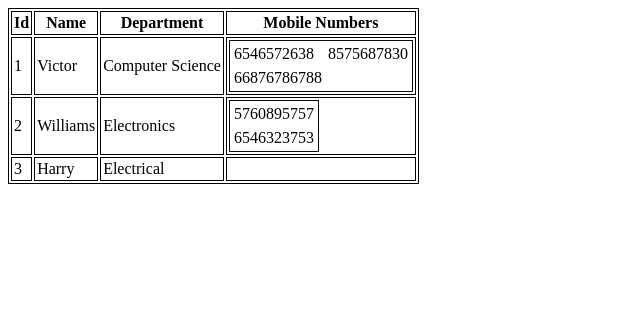
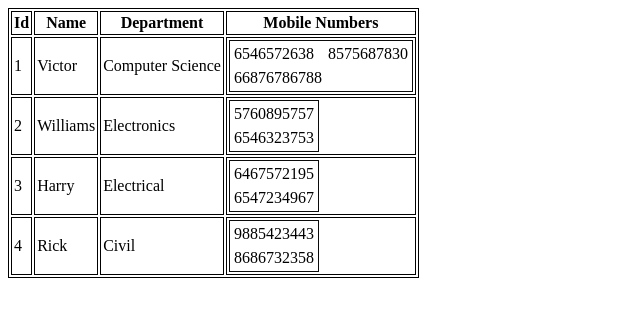
Before and after one commit to ikavvii/lab, a plain HTML site: page web-technologies/html/employee-contact-table.html in a window 1280 px wide. Shown: the whole page, without its empty margins (0-640 px from the left). Drawn offline with Linux system fonts and the light colour scheme.

Commit message:
Submit Web practice

```diff
--- a/web-technologies/html/employee-contact-table.html
+++ b/web-technologies/html/employee-contact-table.html
@@ -1,14 +1,15 @@
 <!DOCTYPE html>
 <html lang="en">
   <head>
-    <meta charset="UTF-8">
-    <meta name="viewport" content="width=device-width, initial-scale=1.0">
+    <meta charset="UTF-8" />
+    <meta name="viewport" content="width=device-width, initial-scale=1.0" />
     <title>Employees Contact Table</title>
     <style>
       .main {
         border: 1px solid;
       }
-        th, td {
+      th,
+      td {
         border: 1px solid;
         padding: 2px;
       }
@@ -18,6 +19,7 @@
       .nested td {
         border: none;
       }
+
     </style>
   </head>
   <body>
@@ -32,31 +34,61 @@
       </thead>
       <tbody>
         <tr>
-                <td>1
-
-                </td>
+          <td>1</td>
           <td>Victor</td>
           <td>Computer Science</td>
-                <td><table class="nested"><tr><td>6546572638</td><td>8575687830</td></tr>
-                <tr><td>66876786788</td></tr></table></td>
+          <td>
+            <table class="nested">
+              <tr>
+                <td>6546572638</td>
+                <td>8575687830</td>
+              </tr>
+              <tr>
+                <td>66876786788</td>
+              </tr>
+            </table>
+          </td>
         </tr>
 
-            <tr><td>2</td>
+        <tr>
+          <td>2</td>
           <td>Williams</td>
           <td>Electronics</td>
           <td>
-                <table class="nested"><tr><td>5760895757</td></tr>
+            <table class="nested">
+              <tr>
+                <td>5760895757</td>
+              </tr>
 
               <tr>
                 <td>6546323753</td>
-                </tr></table>
+              </tr>
+            </table>
           </td>
         </tr>
         <tr>
           <td>3</td>
           <td>Harry</td>
           <td>Electrical</td>
-                <td></td>
+          <td>
+            <table class="nested">
+              <tr>
+                <td>6467572195</td>
+              </tr>
+              <tr>
+                <td>6547234967</td>
+              </tr>
+            </table>
+          </td>
+        </tr>
+        <tr>
+            <td>4</td>
+            <td>Rick</td>
+            <td>Civil</td>
+            <td><table class="nested">
+                <tr><td>9885423443</td></tr>
+                <tr><td>8686732358</td></tr>
+            </table></td>
         </tr>
       </tbody>
     </table>
```
Lines whose indentation alone changed are shown as unchanged.
